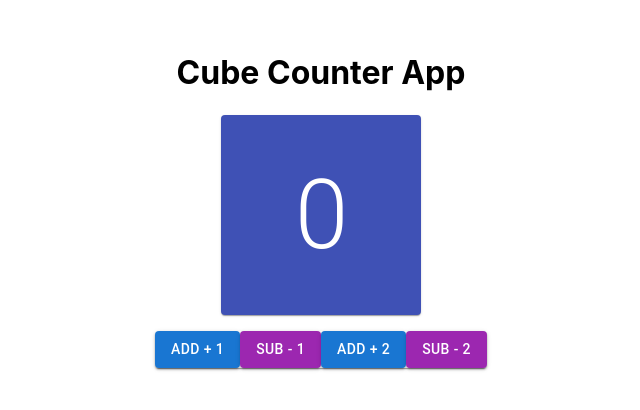
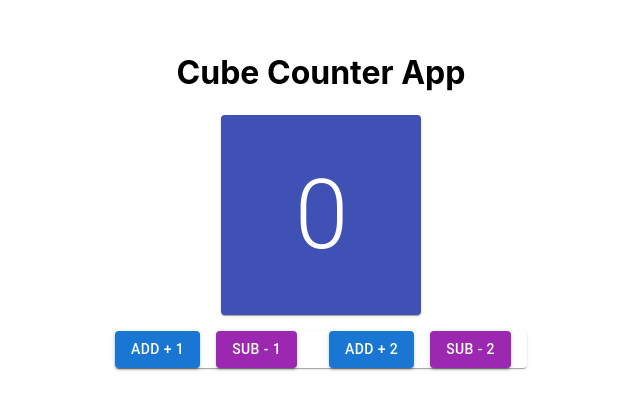
Before and after one commit to Ayuinfra/Rendering-Page, a React (Create React App) app: page / in a window 1280 px wide. Shown: the top 410 px of the page, without its empty margins (319-959 px from the left). Built offline with nearby package versions, Linux system fonts and the light colour scheme.

Commit message:
Space Added Between Buttons

```diff
--- a/src/components/counter/Counter.js
+++ b/src/components/counter/Counter.js
@@ -1,12 +1,9 @@
 import React from 'react';
 import { useDispatch } from 'react-redux';
 import { Button, Paper } from '@mui/material';
-
 import { decrement, decrementByTwo, increment, incrementByTwo } from '../../store/reducers/Reducers';
 
-
 const Counter = () => {
-
     const dispatch = useDispatch();
 
     const handleIncrement = () => {
@@ -31,23 +28,16 @@ return (
                 <Button variant="contained" color="primary" onClick={handleIncrement}>
                     Add + 1
                 </Button>
-<Button variant="contained" color="secondary" onClick={handleDecrement}>
+                <Button variant="contained" color="secondary" onClick={handleDecrement} style={{ marginRight: '1rem', marginLeft: '1rem' }}>
                     Sub - 1
                 </Button>
             </>
+
             <>
-<Button
-variant="contained"
-color="primary"
-onClick={handleIncrementByTwo}
->
+                <Button variant="contained" color="primary" onClick={handleIncrementByTwo} style={{ marginLeft: '1rem' }}>
                     Add + 2
                 </Button>
-<Button
-variant="contained"
-color="secondary"
-onClick={handleDecrementByTwo}
->
+                <Button variant="contained" color="secondary" onClick={handleDecrementByTwo} style={{ marginRight: '1rem', marginLeft: '1rem' }}>
                     Sub - 2
                 </Button>
             </>
```
Lines whose indentation alone changed are shown as unchanged.
